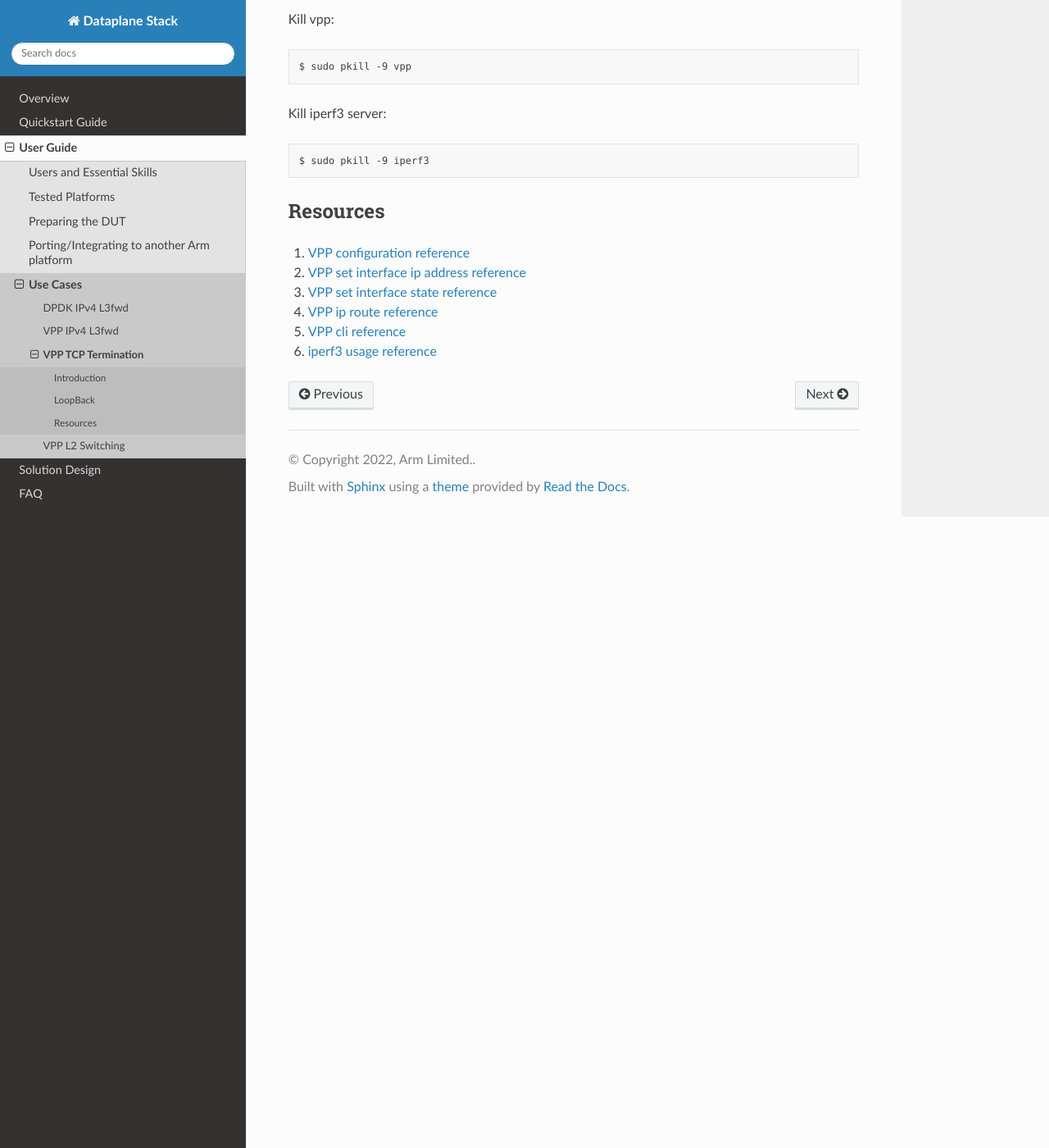
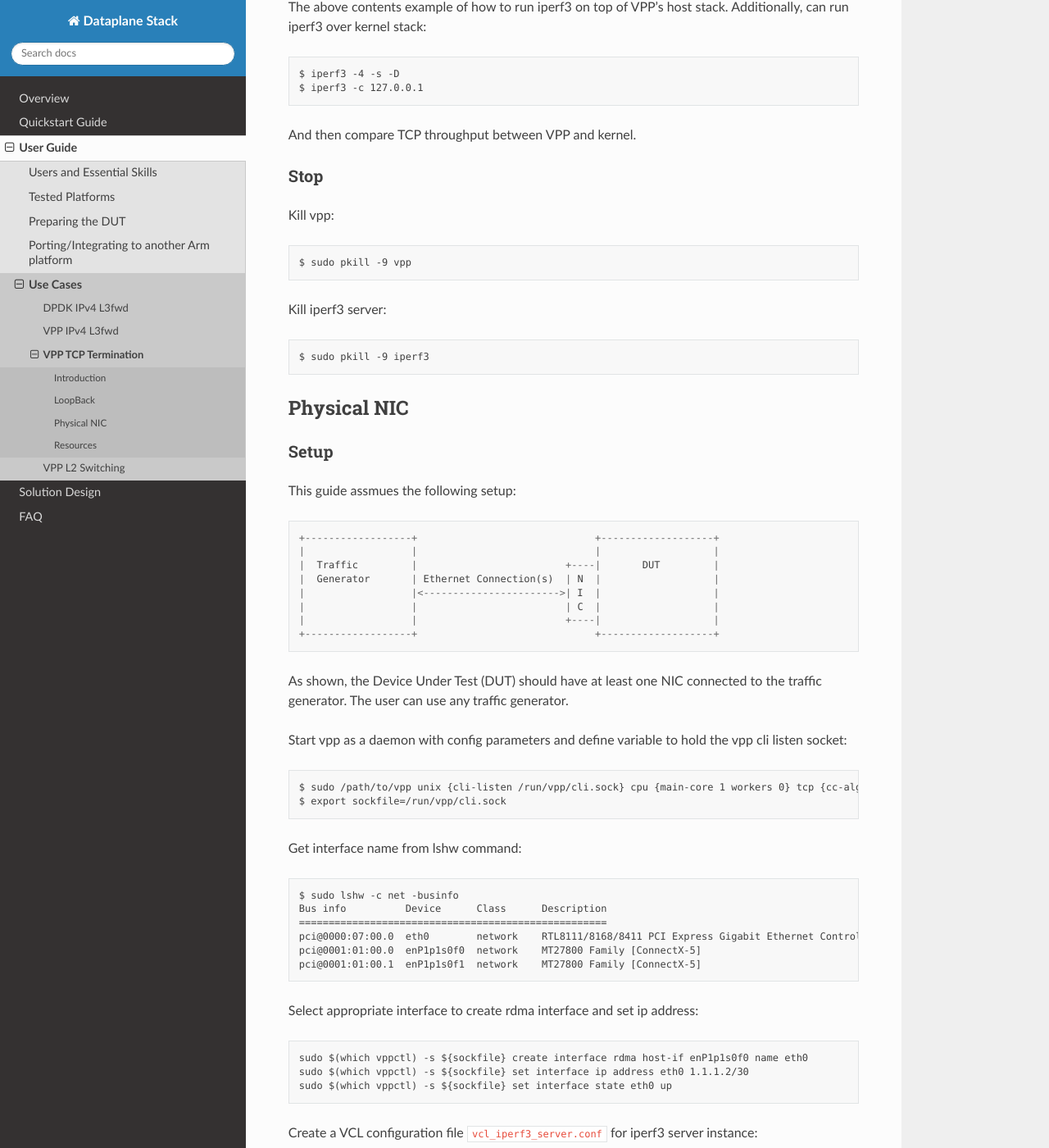
Before and after one commit to Yefeng-Lin/dataplane-stack_doc, a Sphinx documentation site: the page built from doc/user_guide/tcp_term.rst, in a window 1280 px wide and 1400 px high, scrolled down 3967 px. Shown: the whole window at 82% size. Built offline with Sphinx 7.4.7 and the Read the Docs theme 2.0.0, drawn with Linux system fonts in a browser that asks for light colours; some of the changed text lies outside the part shown.

Commit message:
Add loopback and physical NIC

```diff
--- a/doc/user_guide/tcp_term.rst
+++ b/doc/user_guide/tcp_term.rst
@@ -18,9 +18,9 @@ iperf3 is a tool for active measurements of the maximum achievable bandwidth on
 This guide explains in detail on how to run iperf3 on top of VPP's host stack
 for tcp termination case on Device Under Test (DUT).
 
-**********
+********
 LoopBack
-**********
+********
 
 This setup just needs one DUT.
 
@@ -95,7 +95,7 @@ Create a VCL configuration file ``vcl_iperf3_client.conf`` for iperf3 client ins
 The above configure vcl to request 4MB receive and transmit fifo sizes and access to global session scope.
 Additionally, it provides the path to session layer's different app namespace socket for iperf3 client and server instances.
 
-User can also choose to run script ``run_dut.sh -l`` to setup test environment.
+User can also choose to run script ``run_dut.sh -l`` to setup test environment::
 
         $ cd /path/to/dataplane-stack
         $ ./usecase/tcp_term/run_dut.sh -l
@@ -164,6 +164,13 @@ For more detailed iperf3 usage, refer to following link,
 
 - `iperf3 usage reference`_
 
+The above contents example of how to run iperf3 on top of VPP's host stack. Additionally, can run iperf3 over kernel stack::
+
+        $ iperf3 -4 -s -D
+        $ iperf3 -c 127.0.0.1
+
+And then compare TCP throughput between VPP and kernel.
+
 Stop
 ~~~~
 
@@ -175,6 +182,100 @@ Kill iperf3 server::
 
         $ sudo pkill -9 iperf3
 
+************
+Physical NIC
+************
+
+Setup
+~~~~~
+
+This guide assmues the following setup::
+
+        +------------------+                              +-------------------+
+        |                  |                              |                   |
+        |  Traffic         |                         +----|       DUT         |
+        |  Generator       | Ethernet Connection(s)  | N  |                   |
+        |                  |<----------------------->| I  |                   |
+        |                  |                         | C  |                   |
+        |                  |                         +----|                   |
+        +------------------+                              +-------------------+
+
+As shown, the Device Under Test (DUT) should have at least one NIC connected to the traffic generator. The user can use any traffic generator.
+
+Start vpp as a daemon with config parameters and define variable to hold the vpp cli listen socket::
+
+        $ sudo /path/to/vpp unix {cli-listen /run/vpp/cli.sock} cpu {main-core 1 workers 0} tcp {cc-algo cubic} session {enable use-app-socket-api}
+        $ export sockfile=/run/vpp/cli.sock
+
+Get interface name from lshw command::
+
+        $ sudo lshw -c net -businfo
+        Bus info          Device      Class      Description
+        ====================================================
+        pci@0000:07:00.0  eth0        network    RTL8111/8168/8411 PCI Express Gigabit Ethernet Controller
+        pci@0001:01:00.0  enP1p1s0f0  network    MT27800 Family [ConnectX-5]
+        pci@0001:01:00.1  enP1p1s0f1  network    MT27800 Family [ConnectX-5]
+
+Select appropriate interface to create rdma interface and set ip address::
+
+        sudo $(which vppctl) -s ${sockfile} create interface rdma host-if enP1p1s0f0 name eth0
+        sudo $(which vppctl) -s ${sockfile} set interface ip address eth0 1.1.1.2/30
+        sudo $(which vppctl) -s ${sockfile} set interface state eth0 up
+
+Create a VCL configuration file ``vcl_iperf3_server.conf`` for iperf3 server instance::
+
+        vcl {
+             rx-fifo-size 4000000
+             tx-fifo-size 4000000
+             app-scope-global
+             app-socket-api /var/run/vpp/app_ns_sockets/default
+           }
+
+The above configure vcl to request 4MB receive and transmit fifo sizes and access to global session scope.
+
+Test
+~~~~
+
+Define following variable with the appropriate path::
+
+        $ export LDP_PATH=/path/to/libvcl_ldpreload.so
+
+On DUT start the iperf3 server as a daemon over VPP host stack::
+
+        $ sudo taskset -c <core-list> sh -c "LD_PRELOAD=${LDP_PATH} VCL_CONFIG=/path/to/vcl_iperf3_server.conf iperf3 -4 -s -D"
+
+On CLIENT start the iperf3 client to connect to iperf3 server::
+
+        $ sudo taskset -c <core-list> iperf3 -c 1.1.1.2
+
+If both iperf3 client and server run successfully, the measurement results will be printed::
+
+        Connecting to host 172.16.1.1, port 5201
+        [ 33] local 172.16.2.1 port 43757 connected to 172.16.1.1 port 5201
+        [ ID] Interval           Transfer     Bitrate         Retr  Cwnd
+        [ 33]   0.00-1.00   sec  2.23 GBytes  19.2 Gbits/sec  65535    555 MBytes
+        [ 33]   1.00-2.00   sec  2.23 GBytes  19.2 Gbits/sec  4294901761   0.00 Bytes
+        [ 33]   2.00-3.00   sec  2.23 GBytes  19.1 Gbits/sec  65535    555 MBytes
+        [ 33]   3.00-4.00   sec  2.23 GBytes  19.2 Gbits/sec    0    555 MBytes
+        [ 33]   4.00-5.00   sec  2.23 GBytes  19.2 Gbits/sec  4294901761   0.00 Bytes
+        [ 33]   5.00-6.00   sec  2.23 GBytes  19.2 Gbits/sec  65535    555 MBytes
+        [ 33]   6.00-7.00   sec  2.23 GBytes  19.2 Gbits/sec  4294901761   0.00 Bytes
+        [ 33]   7.00-8.00   sec  2.23 GBytes  19.2 Gbits/sec  65535    555 MBytes
+        [ 33]   8.00-9.00   sec  2.23 GBytes  19.2 Gbits/sec    0    555 MBytes
+        [ 33]   9.00-10.00  sec  2.23 GBytes  19.2 Gbits/sec    0   -1874590816.00 Bytes
+        - - - - - - - - - - - - - - - - - - - - - - - - -
+        [ ID] Interval           Transfer     Bitrate         Retr
+        [ 33]   0.00-10.00  sec  22.3 GBytes  19.2 Gbits/sec  65535             sender
+        [ 33]   0.00-10.00  sec  22.3 GBytes  19.2 Gbits/sec                  receiver
+
+If want to run iperf3 over kernel stack, can start iperf3 server on DUT::
+
+        $ iperf3 -4 -s D
+
+And start iperf3 client on CLIENT::
+
+        $ iperf3 -c ${DUT_ip_address}
+
 *********
 Resources
 *********
```
